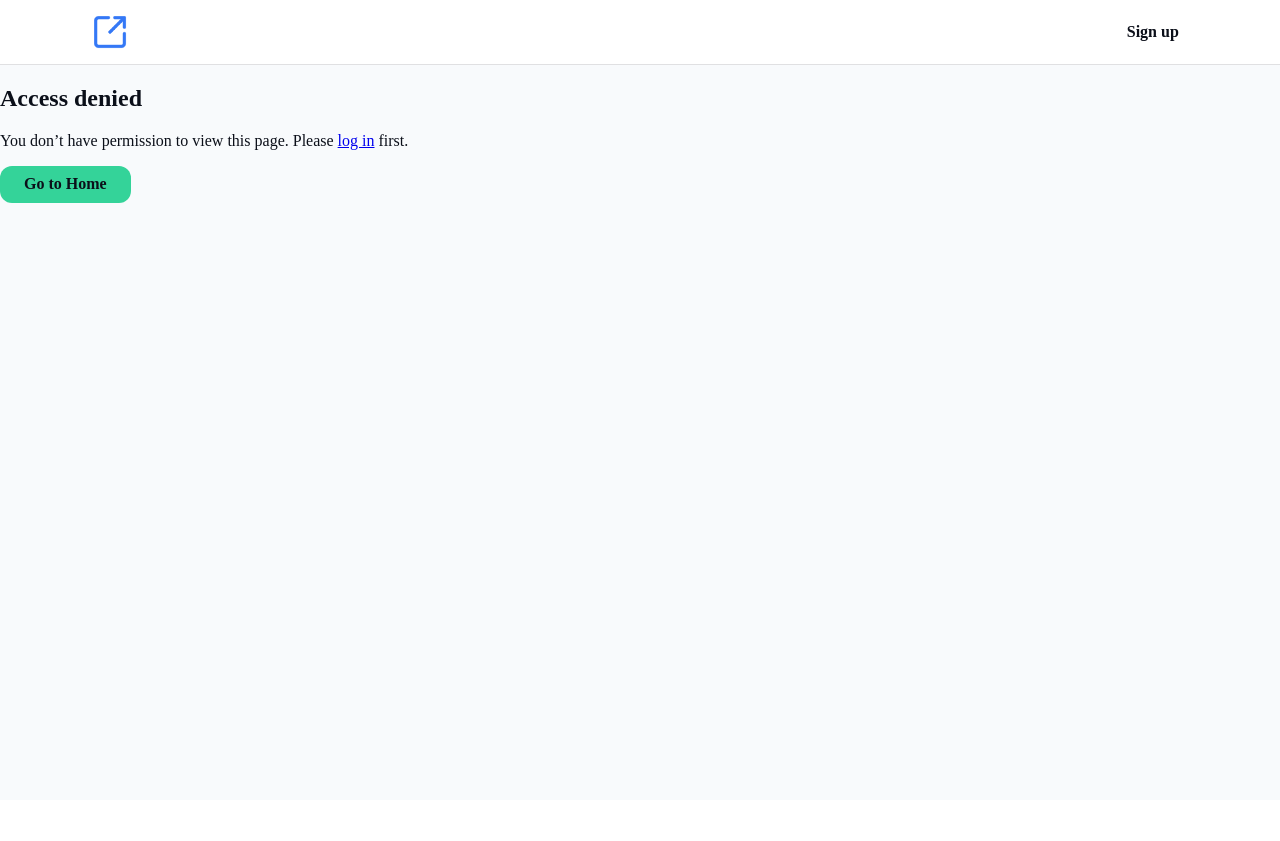
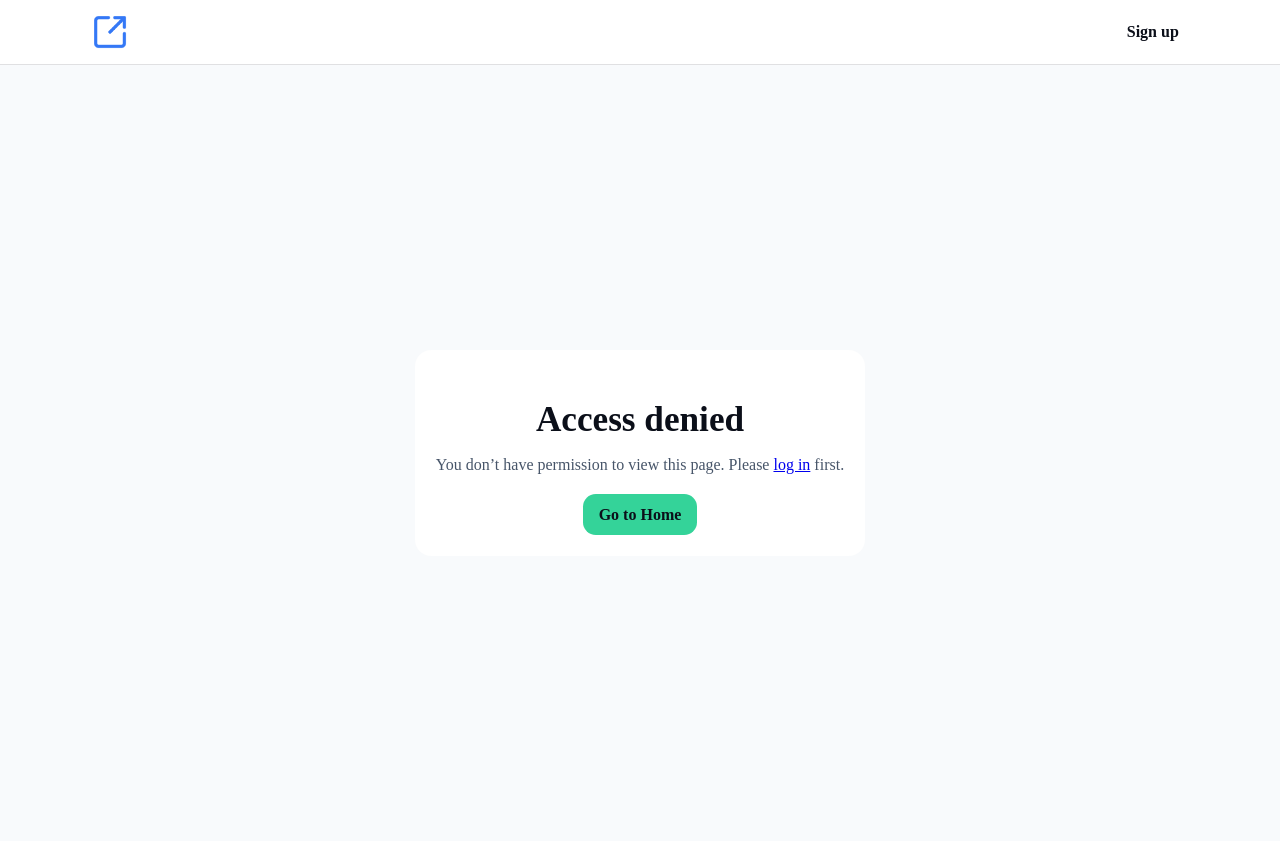
Before and after one commit to nadiaglitch/onelink, a Django app: template templates/403.html in a window 1280 px wide. Before the commit the page ends 203 px from the top, so only its background shows below. Run offline with Django 4.2, Linux system fonts and the light colour scheme; the template is opened without the code that fills it, so the values that code supplies are empty.

Commit message:
Styling 403 page

```diff
--- a/templates/403.html
+++ b/templates/403.html
@@ -2,6 +2,40 @@
 {% load static %}
 
 {% block content %}
+<style>
+  :root {
+    --bg: #0d0d0d;
+    --card: #1a1a1a;
+    --text: #ffffff;
+    --muted: #c7c7c7;
+    --accent: #34d399;
+    --btn: #2a2a2a;
+    --btn-hover: #3a3a3a;
+  }
+  @media (prefers-color-scheme: light) {
+    :root { --bg:#f8fafc; --card:#ffffff; --text:#0b0f19; --muted:#475569; --btn:#f1f5f9; --btn-hover:#e2e8f0; }
+  }
+
+  body { background: var(--bg); color: var(--text); }
+  .nf-shell {
+    max-width: 640px;
+    margin: 3rem auto;
+    padding: 1.25rem;
+    text-align: center;
+    display: flex;
+    flex-direction: column;
+    justify-content: center;
+    align-items: center;
+    min-height: 80vh; /* ✅ centers vertically */
+  }
+  .nf-card  { background: var(--card); border: 1px solid rgba(255,255,255,.08); border-radius: 1rem; padding: 1.25rem; }
+  .nf-title { font-size: clamp(1.6rem, 2.8vw, 2.2rem); margin-bottom: .75rem; }
+  .nf-text  { color: var(--muted); margin-bottom: 1.25rem; }
+  .btn { display:inline-flex; align-items:center; gap:.5rem; padding:.7rem 1rem; border-radius:.8rem; text-decoration:none; border:1px solid rgba(255,255,255,.08); background: var(--btn); color: var(--text); }
+  .btn:hover { background: var(--btn-hover); }
+  .btn.primary { background: var(--accent); color:#0b0f19; border-color:transparent; }
+</style>
+
 <section class="nf-shell">
   <div class="nf-card">
     <h1 class="nf-title">Access denied</h1>
```
